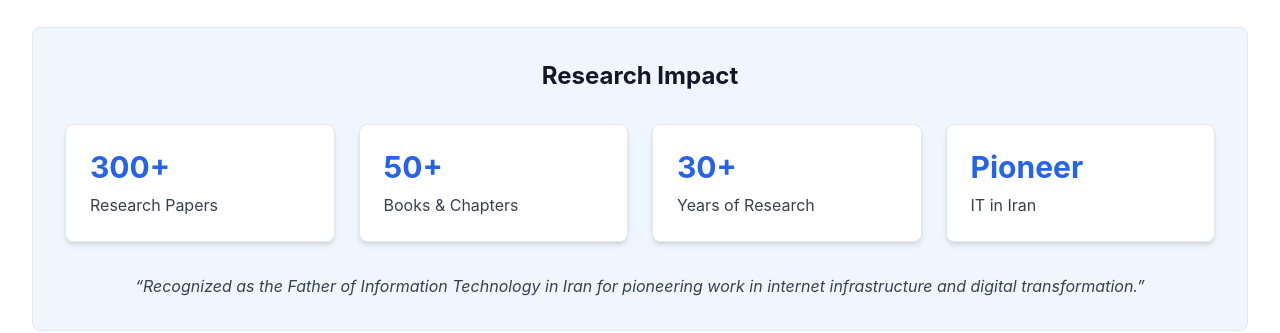
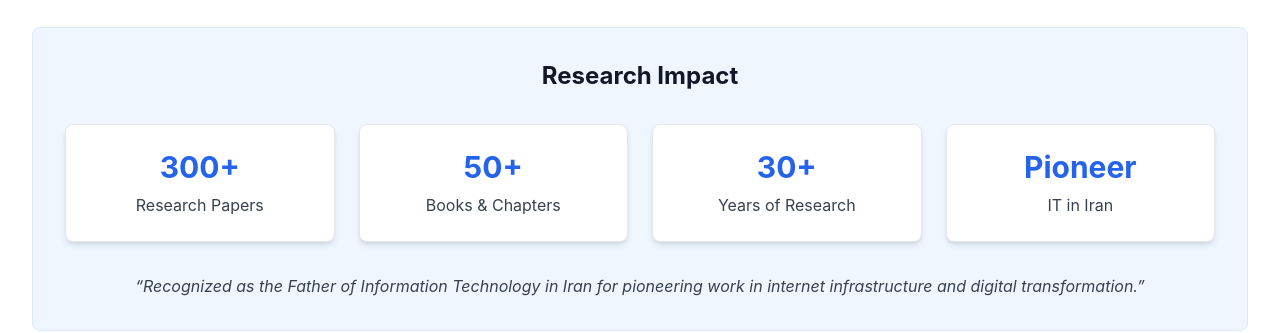
Before and after one commit to amirhjalali/drjalali.com, a Next.js app: page / in a window 1280 px wide. Shown: the part 7400-7733 px from the top of the page. Built offline with nearby package versions, Linux system fonts and the light colour scheme; no server answers.

Commit message:
Fix research statistics buttons with JavaScript onClick handlers

```diff
--- a/src/components/Research.tsx
+++ b/src/components/Research.tsx
@@ -142,34 +142,54 @@
         <div className="bg-primary-50 dark:bg-primary-900/20 p-8 rounded-lg border border-primary-100 dark:border-primary-800">
           <h3 className="text-2xl font-bold text-gray-900 dark:text-neutral-100 mb-8 text-center">Research Impact</h3>
           <div className="grid grid-cols-1 md:grid-cols-2 lg:grid-cols-4 gap-6">
-            <a
-              href="#publications"
-              className="group bg-white dark:bg-neutral-800 p-6 rounded-lg shadow-md hover:shadow-xl transition-all duration-300 hover:-translate-y-1 border border-gray-200 dark:border-neutral-700 block"
+            <button
+              onClick={() => {
+                const element = document.getElementById('publications');
+                if (element) {
+                  element.scrollIntoView({ behavior: 'smooth', block: 'start' });
+                }
+              }}
+              className="group bg-white dark:bg-neutral-800 p-6 rounded-lg shadow-md hover:shadow-xl transition-all duration-300 hover:-translate-y-1 border border-gray-200 dark:border-neutral-700 block w-full text-center"
             >
               <div className="text-3xl font-bold text-primary-600 dark:text-primary-400 mb-2 group-hover:scale-110 transition-transform duration-300">300+</div>
               <p className="text-gray-700 dark:text-neutral-300 group-hover:text-primary-600 dark:group-hover:text-primary-400 transition-colors">Research Papers</p>
-            </a>
-            <a
-              href="#publications"
-              className="group bg-white dark:bg-neutral-800 p-6 rounded-lg shadow-md hover:shadow-xl transition-all duration-300 hover:-translate-y-1 border border-gray-200 dark:border-neutral-700 block"
+            </button>
+            <button
+              onClick={() => {
+                const element = document.getElementById('publications');
+                if (element) {
+                  element.scrollIntoView({ behavior: 'smooth', block: 'start' });
+                }
+              }}
+              className="group bg-white dark:bg-neutral-800 p-6 rounded-lg shadow-md hover:shadow-xl transition-all duration-300 hover:-translate-y-1 border border-gray-200 dark:border-neutral-700 block w-full text-center"
             >
               <div className="text-3xl font-bold text-primary-600 dark:text-primary-400 mb-2 group-hover:scale-110 transition-transform duration-300">50+</div>
               <p className="text-gray-700 dark:text-neutral-300 group-hover:text-primary-600 dark:group-hover:text-primary-400 transition-colors">Books & Chapters</p>
-            </a>
-            <a
-              href="#about"
-              className="group bg-white dark:bg-neutral-800 p-6 rounded-lg shadow-md hover:shadow-xl transition-all duration-300 hover:-translate-y-1 border border-gray-200 dark:border-neutral-700 block"
+            </button>
+            <button
+              onClick={() => {
+                const element = document.getElementById('about');
+                if (element) {
+                  element.scrollIntoView({ behavior: 'smooth', block: 'start' });
+                }
+              }}
+              className="group bg-white dark:bg-neutral-800 p-6 rounded-lg shadow-md hover:shadow-xl transition-all duration-300 hover:-translate-y-1 border border-gray-200 dark:border-neutral-700 block w-full text-center"
             >
               <div className="text-3xl font-bold text-primary-600 dark:text-primary-400 mb-2 group-hover:scale-110 transition-transform duration-300">30+</div>
               <p className="text-gray-700 dark:text-neutral-300 group-hover:text-primary-600 dark:group-hover:text-primary-400 transition-colors">Years of Research</p>
-            </a>
-            <a
-              href="#about"
-              className="group bg-white dark:bg-neutral-800 p-6 rounded-lg shadow-md hover:shadow-xl transition-all duration-300 hover:-translate-y-1 border border-gray-200 dark:border-neutral-700 block"
+            </button>
+            <button
+              onClick={() => {
+                const element = document.getElementById('about');
+                if (element) {
+                  element.scrollIntoView({ behavior: 'smooth', block: 'start' });
+                }
+              }}
+              className="group bg-white dark:bg-neutral-800 p-6 rounded-lg shadow-md hover:shadow-xl transition-all duration-300 hover:-translate-y-1 border border-gray-200 dark:border-neutral-700 block w-full text-center"
             >
               <div className="text-3xl font-bold text-primary-600 dark:text-primary-400 mb-2 group-hover:scale-110 transition-transform duration-300">Pioneer</div>
               <p className="text-gray-700 dark:text-neutral-300 group-hover:text-primary-600 dark:group-hover:text-primary-400 transition-colors">IT in Iran</p>
-            </a>
+            </button>
           </div>
 
           <div className="mt-8 text-center">
```
